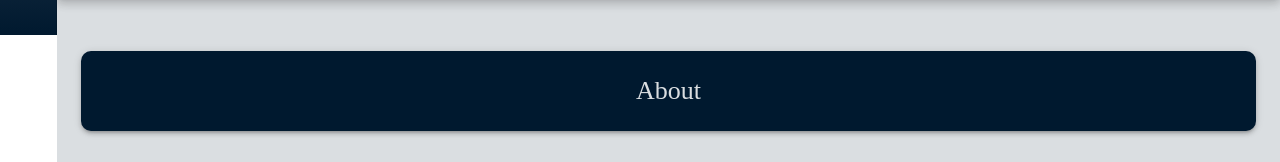
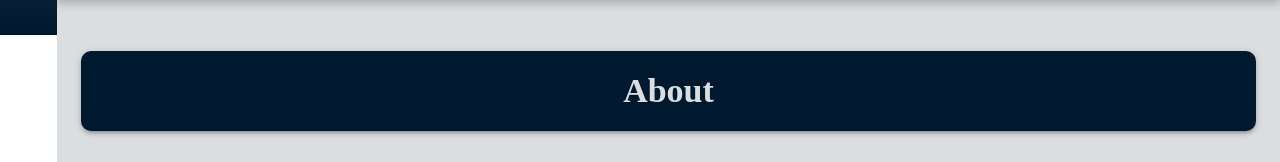
Before and after one commit to mrbraiant/new-portfolio, a Next.js app: page / in a window 1280 px wide. Shown: the part 765-927 px from the top of the page. Built offline with nearby package versions, Linux system fonts and the light colour scheme; a web font is replaced by a local one.

Commit message:
fix: removing debugger

```diff
--- a/src/app/components/sectionTitle/index.tsx
+++ b/src/app/components/sectionTitle/index.tsx
@@ -1,5 +1,6 @@
 import { Text } from '@components/text';
 import { TitleWrapper } from './styles';
+import { useMediaQuery, useTheme } from '@mui/material';
 
 type SectionTitleProps = {
   title: string;
@@ -17,17 +18,22 @@ export const SectionTitle = ({
   title,
   backgroundColor = '#00192F',
 }: SectionTitleProps) => {
+  const theme = useTheme();
+  const isMobileVersion = useMediaQuery(
+    theme.breakpoints.down('sm'),
+  );
+
   return (
     <TitleWrapper
       elevation={3}
       sx={{ backgroundColor: backgroundColor }}
     >
       <Text
-        type="h5"
+        type={isMobileVersion ? 'h5' : 'h4'}
         sx={{ color: '#DADEE1' }}
         textAlign="center"
       >
-        {title}
+        <strong>{title}</strong>
       </Text>
     </TitleWrapper>
   );
```
